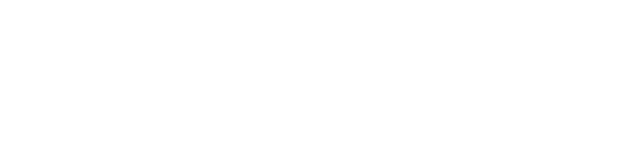
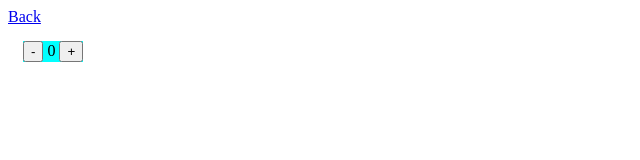
Before and after one commit to shekhov/redi-sample-01, a plain HTML site: page counter/index.html in a window 1280 px wide. Shown: the whole page, without its empty margins (0-640 px from the left). Drawn offline with Linux system fonts and the light colour scheme.

Commit message:
Layout for the counter

```diff
--- a/counter/index.html
+++ b/counter/index.html
@@ -6,6 +6,13 @@
     <title>Counter</title>
 </head>
 <body>
+    <a href="/">Back</a>
+
+    <div id="counter-block" style="margin-left: 15px; margin-top: 15px; background-color: aqua; width: fit-content;">
+        <button id="decrease">-</button>
+        <label id="counter-label">0</label>
+        <button id="increase">+</button>
+    </div>
     <script src="../script.js"></script>
 </body>
 </html>
```
Also changed, not shown: index.html (+2 -0 lines).
